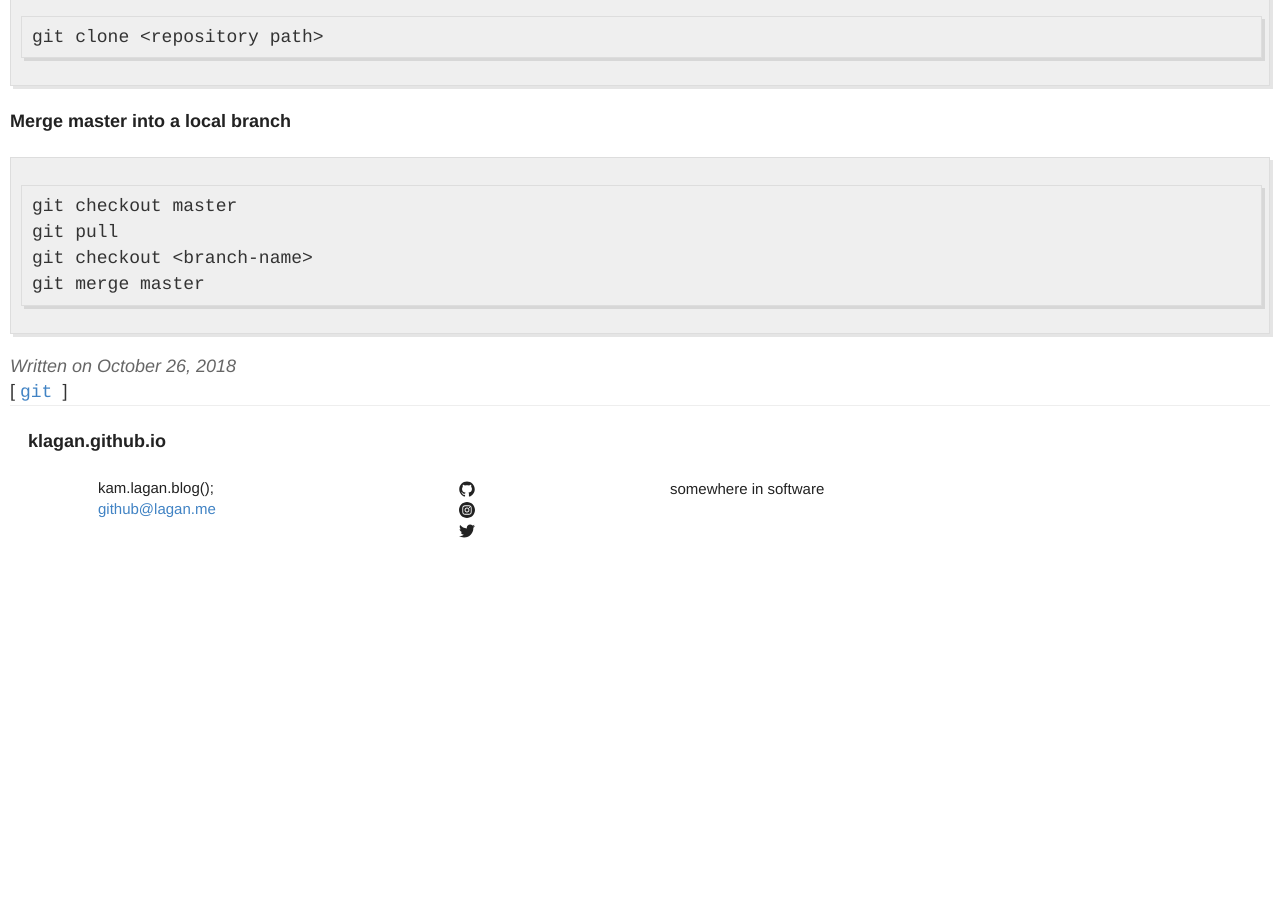
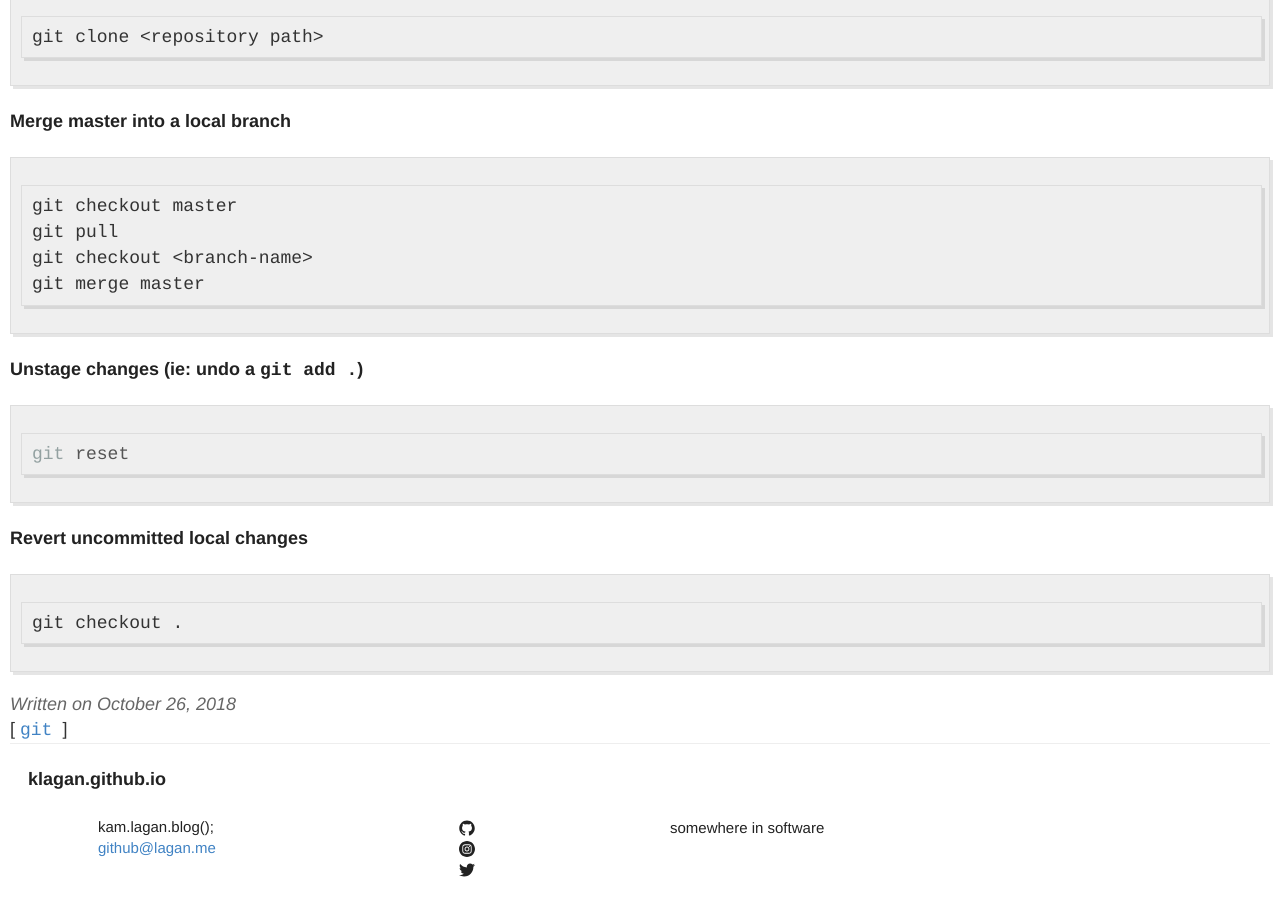
Before and after one commit to klagan/klagan.github.io, a Jekyll site: the page built from _posts/2018-10-26-basic-git-commands.md, in a window 1280 px wide and 900 px high, scrolled down 1894 px. Built offline with Jekyll 4.4.1, drawn with Linux system fonts in a browser that asks for light colours; our own code applies the rules of GitHub Pages for plain Markdown files; before the commit the page ends 2455 px from its top, so only the background shows below that.

Commit message:
Update 2018-10-26-basic-git-commands.md

````diff
--- a/_posts/2018-10-26-basic-git-commands.md
+++ b/_posts/2018-10-26-basic-git-commands.md
@@ -62,3 +62,13 @@ git pull
 git checkout <branch-name>
 git merge master
 ```
+
+### Unstage changes (ie: undo a `git add .`)
+```powershell
+git reset
+```
+
+### Revert uncommitted local changes
+```
+git checkout .
+```
````
